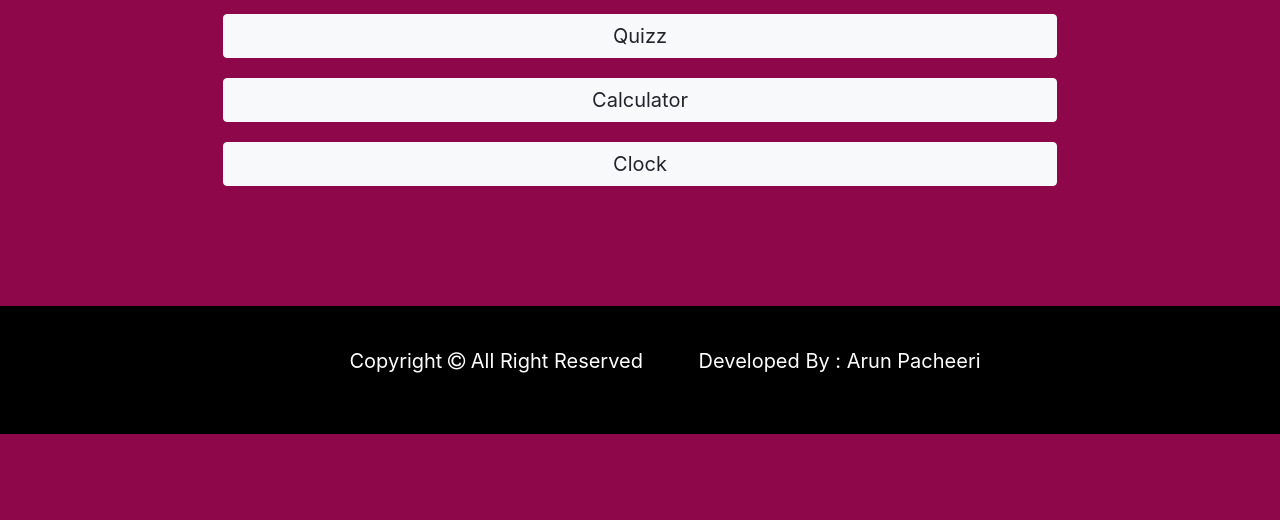
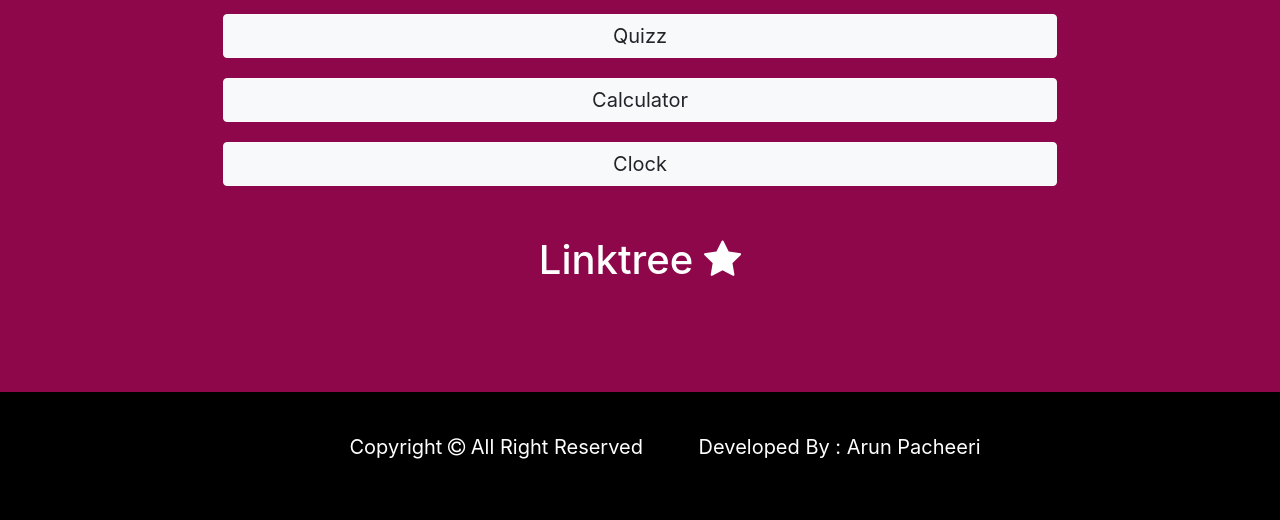
Before and after one commit to arunp007/linktree, a Django app: page /linkapp/link in a window 1280 px wide. Shown: the part 1090-1610 px from the top of the page. Before the commit the page ends 1524 px from the top, so only its background shows below. Run offline with Django 4.2, Linux system fonts and the light colour scheme.

Commit message:
Added Some Changes

```diff
--- a/linkproject/linkapp/static/css/linktree.css
+++ b/linkproject/linkapp/static/css/linktree.css
@@ -59,3 +59,10 @@ label{
 a:hover{
     color: red !important;
 }
+
+h2{
+    color: white;
+    text-align: center;
+    margin-top: 50px;
+    font-size: 40px;
+}
--- a/linkproject/linkapp/templates/linktree.html
+++ b/linkproject/linkapp/templates/linktree.html
@@ -32,6 +32,7 @@
                 <button class="btn btn-light col-lg-8" type="submit" onclick="location.href='https://quizz1234.herokuapp.com/quizapp/home'">Quizz</button>
                 <button class="btn btn-light col-lg-8" type="submit" onclick="location.href='https://calculator52.herokuapp.com/newapp/cal'">Calculator</button>
                 <button class="btn btn-light col-lg-8" type="submit" onclick="location.href='https://clock125.herokuapp.com/clockapp/clock'">Clock</button>
+                <h2>Linktree <span class="fa fa-star"></span></h2>
             </div>
         </div>
     </div>
```
